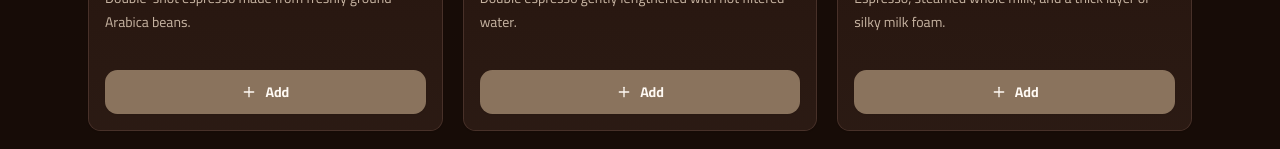
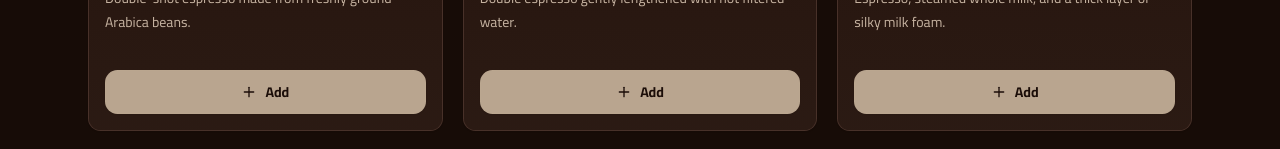
Before and after one commit to AymanGhomim/Golden-Drip, a Next.js app: page /menu in a window 1280 px wide. Shown: the part 781-930 px from the top of the page. Built offline with nearby package versions, Linux system fonts and the light colour scheme; no server answers.

Commit message:
Set add button colors by theme

```diff
--- a/src/app/menu/menu-page-client.tsx
+++ b/src/app/menu/menu-page-client.tsx
@@ -328,7 +328,7 @@ export function MenuPageClient() {
                     ) : (
                       <Button
                         type="button"
-                        className="h-9 w-full gap-1.5 rounded-md border border-[#8a735d]/30 bg-[#8a735d] px-2 text-xs font-bold text-[#fffaf4] shadow-sm transition-all duration-300 hover:-translate-y-0.5 hover:bg-[#9a826b] hover:text-white hover:shadow-[0_10px_22px_rgba(138,115,93,0.26)] active:translate-y-0 active:scale-[0.99] sm:h-11 sm:gap-2 sm:text-sm"
+                        className="h-9 w-full gap-1.5 rounded-md border border-[#21100a]/10 bg-[#21100a] px-2 text-xs font-bold text-[#fff5ee] shadow-sm transition-all duration-300 hover:-translate-y-0.5 hover:bg-[#2f170e] hover:text-white hover:shadow-[0_10px_22px_rgba(47,23,14,0.24)] active:translate-y-0 active:scale-[0.99] dark:border-[#b9a58f]/35 dark:bg-[#b9a58f] dark:text-[#1b0d08] dark:hover:bg-[#c7b39d] dark:hover:text-[#1b0d08] dark:hover:shadow-[0_10px_22px_rgba(185,165,143,0.18)] sm:h-11 sm:gap-2 sm:text-sm"
                         onClick={(event) => {
                           event.stopPropagation();
                           addItem({
```
